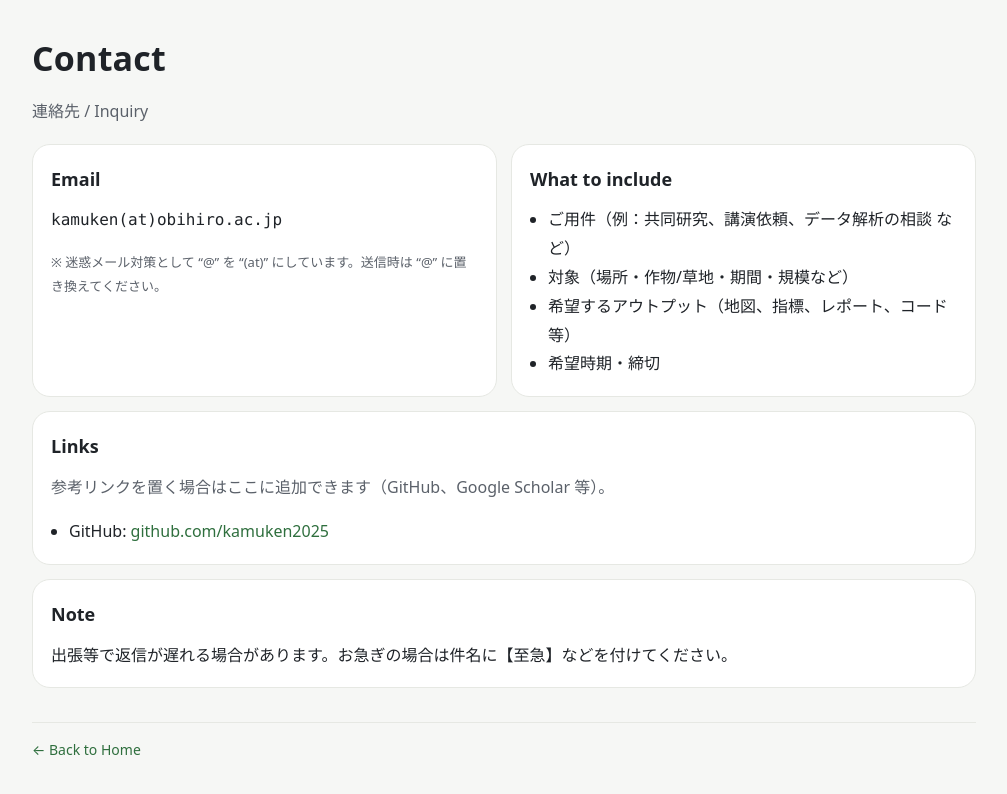
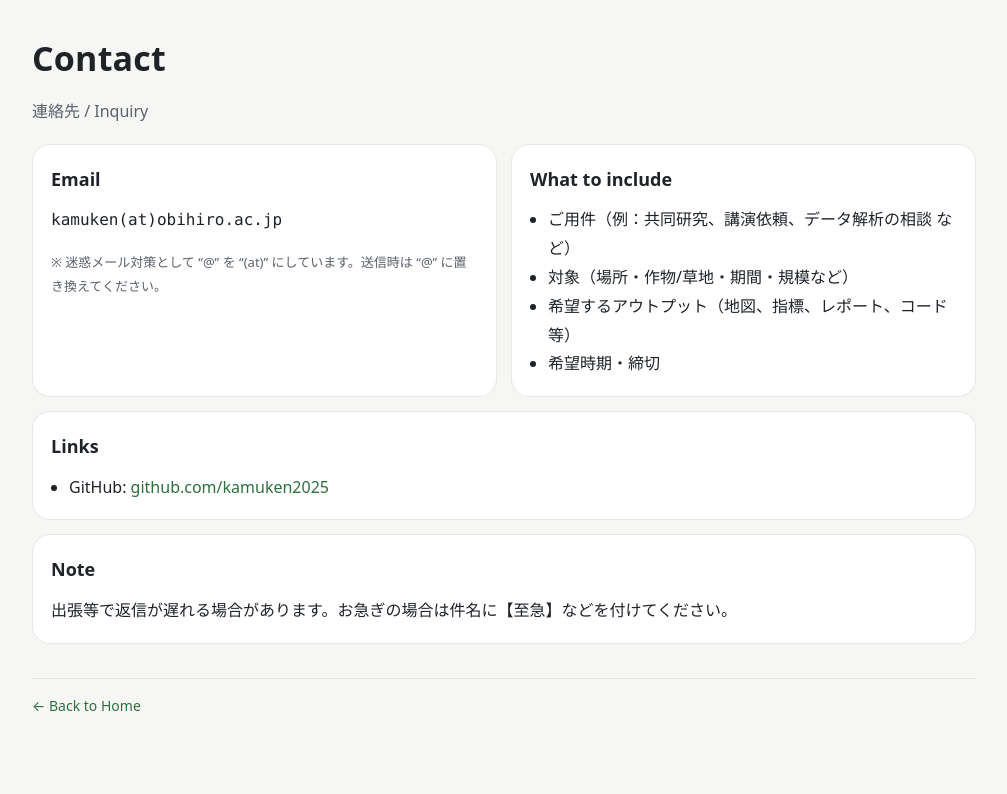
Before and after one commit to kamuken2025/KensukeWeb, a Next.js app: page /contact in a window 1280 px wide. Shown: the top 794 px of the page, without its empty margins (136-1143 px from the left). Built offline with nearby package versions, Linux system fonts and the light colour scheme.

Commit message:
improve contact page

```diff
--- a/app/contact/page.tsx
+++ b/app/contact/page.tsx
@@ -55,9 +55,6 @@ export default function ContactPage() {
       {/* Optional: quick links */}
       <section className="card" style={{ marginTop: 14 }}>
         <h2 className="h2">Links</h2>
-        <p className="muted" style={{ marginTop: 0 }}>
-          参考リンクを置く場合はここに追加できます（GitHub、Google Scholar 等）。
-        </p>
         <ul className="list">
           <li>
             GitHub:{" "}
```
